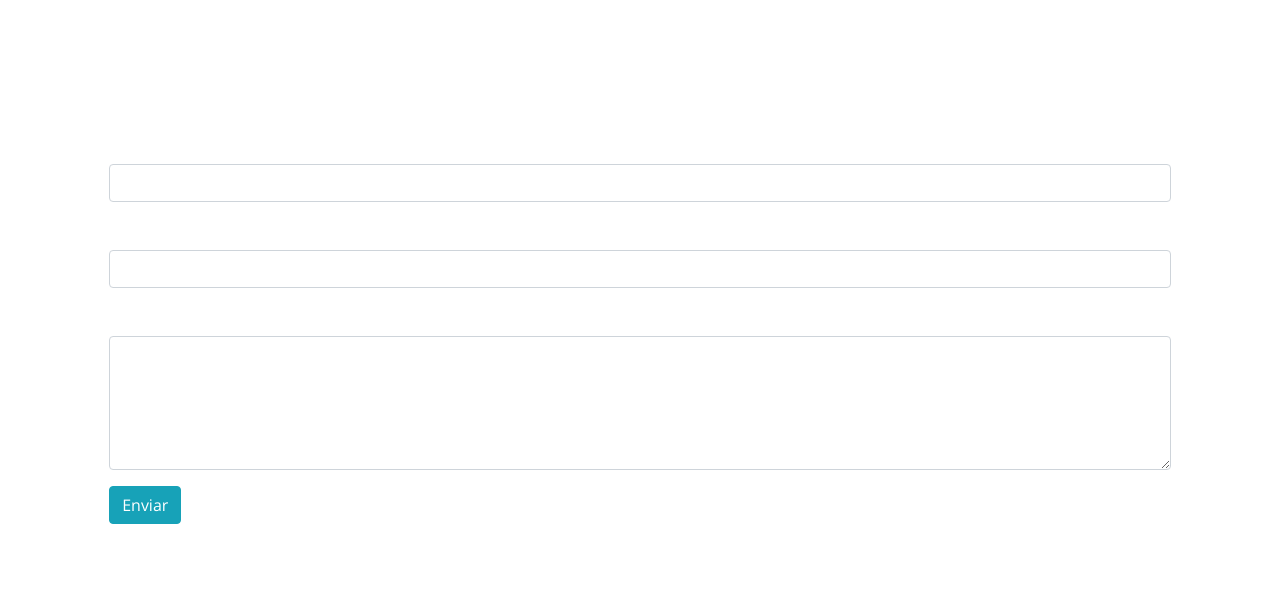
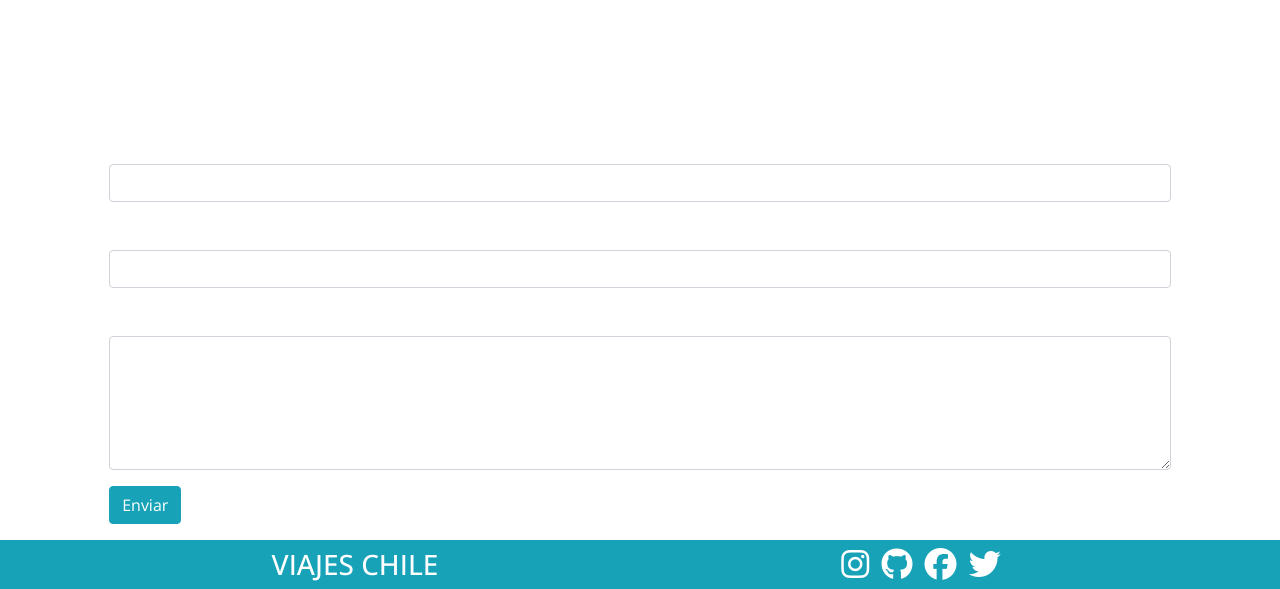
Before and after one commit to Mariangels73/Viajes-Chile, a plain HTML site: page index.html in a window 1280 px wide. Shown: the part 1852-2441 px from the top of the page. Before the commit the page ends 2392 px from the top, so only its background shows below. Drawn offline with nearby package versions, Linux system fonts and the light colour scheme.

Commit message:
cuarto commit, footer

```diff
--- a/index.html
+++ b/index.html
@@ -182,7 +182,23 @@
     </div>
 </section>
 
-
+<section>
+  <footer class="footer bg-info pt-2">
+    <div class="container">
+      <div class="row">
+        <div class="col-md-6 text-center text-white fs-2">
+          <h3>VIAJES CHILE</h3>
+        </div>
+        <div class="col-md-6 text-center">
+          <a href="https:/www.instagram.com/mariangels73/"><i class="fab fa-instagram text-white fa-2x"></i></a><span class="mr-2"></span>
+          <a href="https://github.com/Mariangels73"><i class="fab fa-github text-white fa-2x"></i></a><span class="mr-2"></span>
+          <a href="https:/web.facebook.com/Mariangels73/?locale=es_LA"><i class="fab fa-facebook text-white fa-2x"></i></a><span class="mr-2"></span>
+          <a href="https://twitter.com/Mariangels73"><i class="fa-brands fa-twitter text-white fa-2x"></i></a><span class="mr-2"></span>
+        </div>
+      </div>
+    </div>
+  </footer>
+</section>
 
 
     <!--scripts enlaces-->
```
